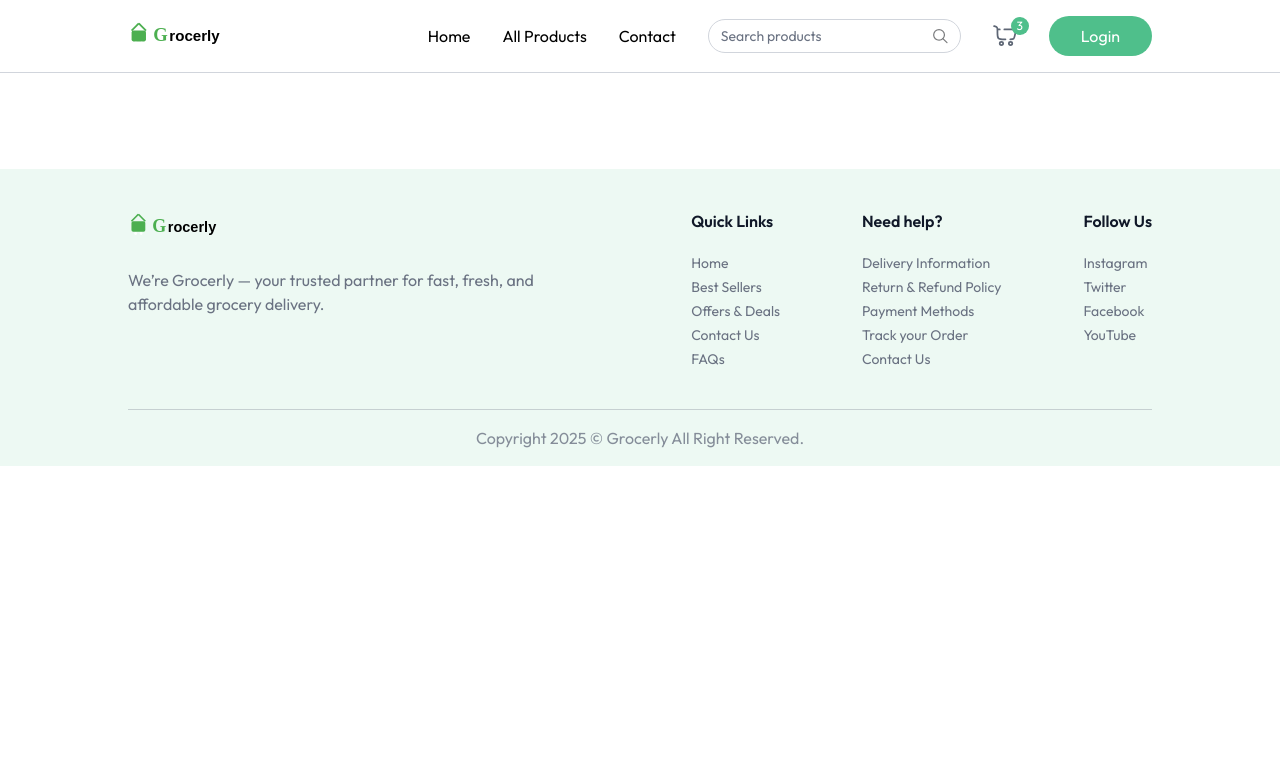
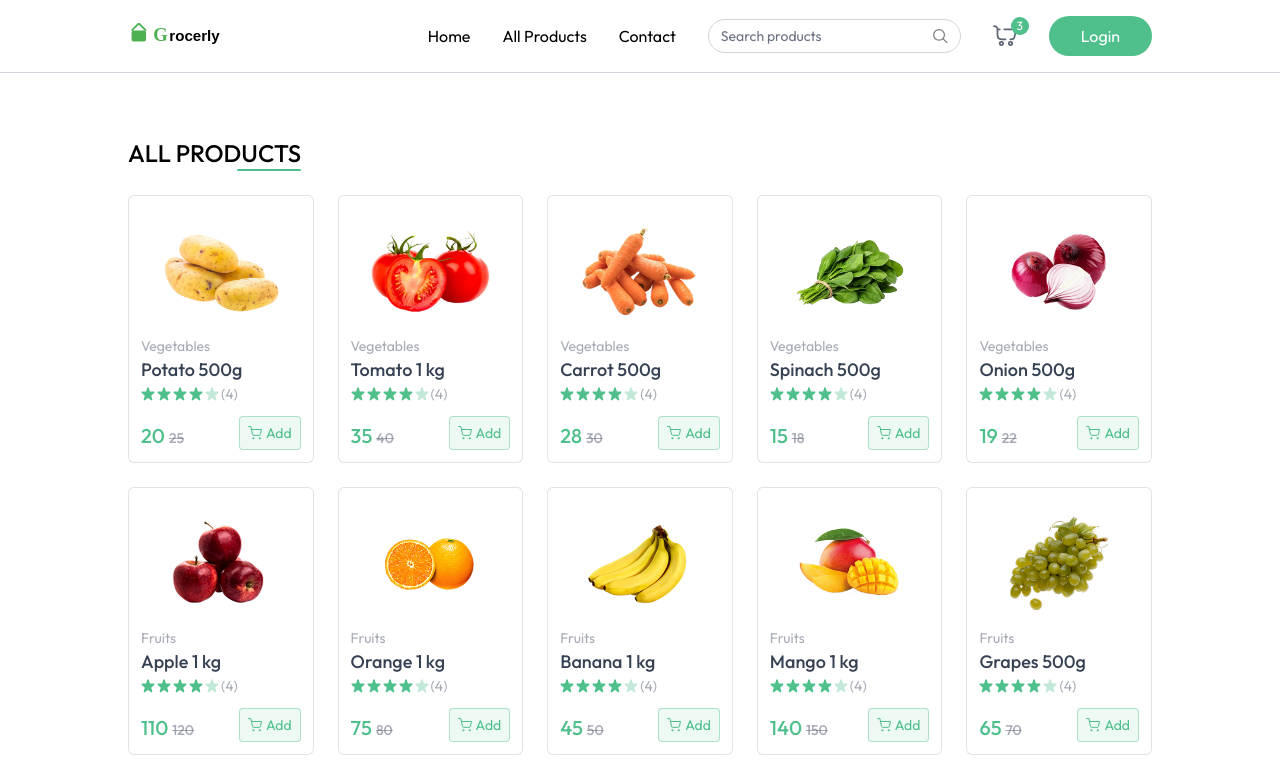
Before and after one commit to mahsa199170/grocery-delivery-website, a React (Vite) app in the folder client/: page /products in a window 1280 px wide. Shown: the top 778 px of the page. Built offline with nearby package versions, Linux system fonts and the light colour scheme.

Commit message:
Added all products part and searchquer of navbar

```diff
--- a/client/src/App.jsx
+++ b/client/src/App.jsx
@@ -5,6 +5,7 @@ import { Toaster } from 'react-hot-toast';
 import Footer from './components/Footer';
 import Login from './components/Login';
 import { useAppContext } from './context/AppContext';
+import AllProducts from './pages/AllProducts';
 const App = () => {
   const isSellerPath = useLocation().pathname.includes('/seller');
   const { showUserLogin } = useAppContext();
@@ -17,6 +18,7 @@ const App = () => {
       >
         <Routes>
           <Route path="/" element={<Home />} />
+          <Route path="/products" element={<AllProducts />} />
         </Routes>
       </div>
       {!isSellerPath && <Footer />}
--- a/client/src/components/BestSeller.jsx
+++ b/client/src/components/BestSeller.jsx
@@ -5,13 +5,9 @@ import { useAppContext } from '../context/AppContext.jsx';
 const BestSeller = () => {
   const { products } = useAppContext();
   return (
-    <div className="mt-16">
+    <div className="mt-16 px-4 md:px-6">
       <p className="text-2xl md:text-3xl font-medium">Best Sellers</p>
-
-      <div
-        className="grid grid-cols-2 gap-x-8 gap-y-10 mt-6"
-        style={{ gridTemplateColumns: 'repeat(auto-fit, minmax(220px, 1fr))' }}
-      >
+      <div className="grid grid-cols-2 sm:grid-cols-3 md:grid-cols-4 lg:grid-cols-5 gap-3 md:gap-6 mt-6 justify-center">
         {/* filter the in stock products */}
         {products
           .filter((product) => product.inStock)
--- a/client/src/components/Navbar.jsx
+++ b/client/src/components/Navbar.jsx
@@ -1,15 +1,28 @@
-import React, { useState } from 'react';
+import React, { useState, useEffect } from 'react';
 import { assets } from '../assets/assets.js';
 import { NavLink } from 'react-router-dom';
-import { useAppContext } from '../context/AppContext';
+import { useAppContext } from '../context/AppContext.jsx';
 const Navbar = () => {
   const [open, setOpen] = useState(false);
-  const { user, setUser, setShowUserLogin, navigate } = useAppContext();
+  const {
+    user,
+    setUser,
+    setShowUserLogin,
+    navigate,
+    searchQuery,
+    setSearchQuery,
+  } = useAppContext();
 
   const logout = async () => {
     setUser(null);
     navigate('/');
   };
+  //whenever searchQuery changes
+  useEffect(() => {
+    if (searchQuery.length > 0) {
+      navigate('/products');
+    }
+  }, [searchQuery]);
 
   return (
     <nav className="flex items-center justify-between px-6 md:px-16 lg:px-24 xl:px-32 py-4 border-b border-gray-300 bg-white relative transition-all">
@@ -29,6 +42,7 @@ const Navbar = () => {
 
         <div className="hidden lg:flex items-center text-sm gap-2 border border-gray-300 px-3 rounded-full">
           <input
+            onChange={(e) => setSearchQuery(e.target.value)}
             className="py-1.5 w-full bg-transparent outline-none placeholder-gray-500"
             type="text"
             placeholder="Search products"
@@ -92,7 +106,7 @@ const Navbar = () => {
         <div
           className={`${
             open ? 'flex' : 'hidden'
-          } absolute top-[60px] left-0 w-full bg-white shadow-md py-4 flex-col items-start gap-2 px-5 text-sm md:hidden`}
+          } absolute top-[60px] left-0 w-full bg-white shadow-md py-4 flex-col items-start gap-2 px-5 text-sm md:hidden z-50`}
         >
           <NavLink to="/" onClick={() => setOpen(false)}>
             Home
--- a/client/src/components/ProductCard.jsx
+++ b/client/src/components/ProductCard.jsx
@@ -9,10 +9,10 @@ const ProductCard = ({ product }) => {
 
   return (
     product && (
-      <div className="border border-gray-500/20 rounded-md md:px-4 px-3 py-2 bg-white min-w-56 max-w-56 w-full">
+      <div className="border border-gray-500/20 rounded-md px-3 py-3 bg-white w-full max-w-[220px] mx-auto">
         <div className="group cursor-pointer flex items-center justify-center px-2">
           <img
-            className="group-hover:scale-105 transition max-w-26 md:max-w-36"
+            className="group-hover:scale-105 transition w-full h-32 object-contain"
             src={product.image[0]}
             alt={product.name}
           />
@@ -22,13 +22,13 @@ const ProductCard = ({ product }) => {
           <p className="text-gray-700 font-medium text-lg truncate w-full">
             {product.name}
           </p>
-          <div className="flex items-center gap-0.5">
+          <div className="flex flex-wrap items-center gap-0.5 text-sm">
             {Array(5)
               .fill('')
               .map((_, i) => (
                 <img
                   key={i}
-                  className="md:w-3.5 w-3"
+                  className="md:w-3.5 w3"
                   src={i < 4 ? assets.star_icon : assets.star_dull_icon}
                   alt="star"
                 />
@@ -52,7 +52,7 @@ const ProductCard = ({ product }) => {
             >
               {!cartItems[product._id] ? (
                 <button
-                  className="flex items-center justify-center gap-1 bg-primary/10 border border-primary/40 md:w-[80px] w-[64px] h-[34px] rounded cursor-pointer"
+                  className="flex items-center justify-center gap-1 bg-primary/10 border border-primary/40 px-2 h-[34px] rounded text-sm w-full"
                   onClick={() => addToCart(product._id)}
                 >
                   <img src={assets.cart_icon} alt="cart_icon" />
--- a/client/src/context/AppContextProvider.jsx
+++ b/client/src/context/AppContextProvider.jsx
@@ -13,6 +13,7 @@ export const AppContextProvider = ({ children }) => {
   const [showUserLogin, setShowUserLogin] = useState(false);
   const [products, setProducts] = useState([]);
   const [cartItems, setCartItems] = useState({});
+  const [searchQuery, setSearchQuery] = useState({});
 
   //fetch all products
   const fetchProducts = async () => {
@@ -74,6 +75,8 @@ export const AppContextProvider = ({ children }) => {
     updateCartItems,
     removeFromCart,
     cartItems,
+    searchQuery,
+    setSearchQuery,
   };
   return <AppContext.Provider value={value}>{children}</AppContext.Provider>;
 };
--- /dev/null
+++ b/client/src/pages/AllProducts.jsx
@@ -0,0 +1,38 @@
+import React, { useState, useEffect } from 'react';
+import { useAppContext } from '../context/AppContext';
+import ProductCard from '../components/ProductCard';
+const AllProducts = () => {
+  const { products, searchQuery } = useAppContext();
+
+  const [filteredProducts, setFilteredProducts] = useState([]);
+
+  useEffect(() => {
+    if (searchQuery.length > 0) {
+      setFilteredProducts(
+        products.filter((product) =>
+          product.name.toLowerCase().includes(searchQuery.toLowerCase())
+        )
+      );
+    } else {
+      setFilteredProducts(products);
+    }
+  }, [products, searchQuery]);
+
+  return (
+    <div className="flex flex-col mt-16">
+      <div className="flex flex-col items-end w-max">
+        <p className="text-2xl font-medium uppercase">All Products</p>
+        <div className="w-16 h-0.5 bg-primary rounded-full"></div>
+      </div>
+      <div className="grid grid-cols-2 sm:grid-cols-3 md:grid-cols-4 gap-3 md:gap-6 lg:grid-cols-5 mt-6">
+        {filteredProducts
+          .filter((product) => product.inStock)
+          .map((product, index) => (
+            <ProductCard key={index} product={product} />
+          ))}
+      </div>
+    </div>
+  );
+};
+
+export default AllProducts;
```
